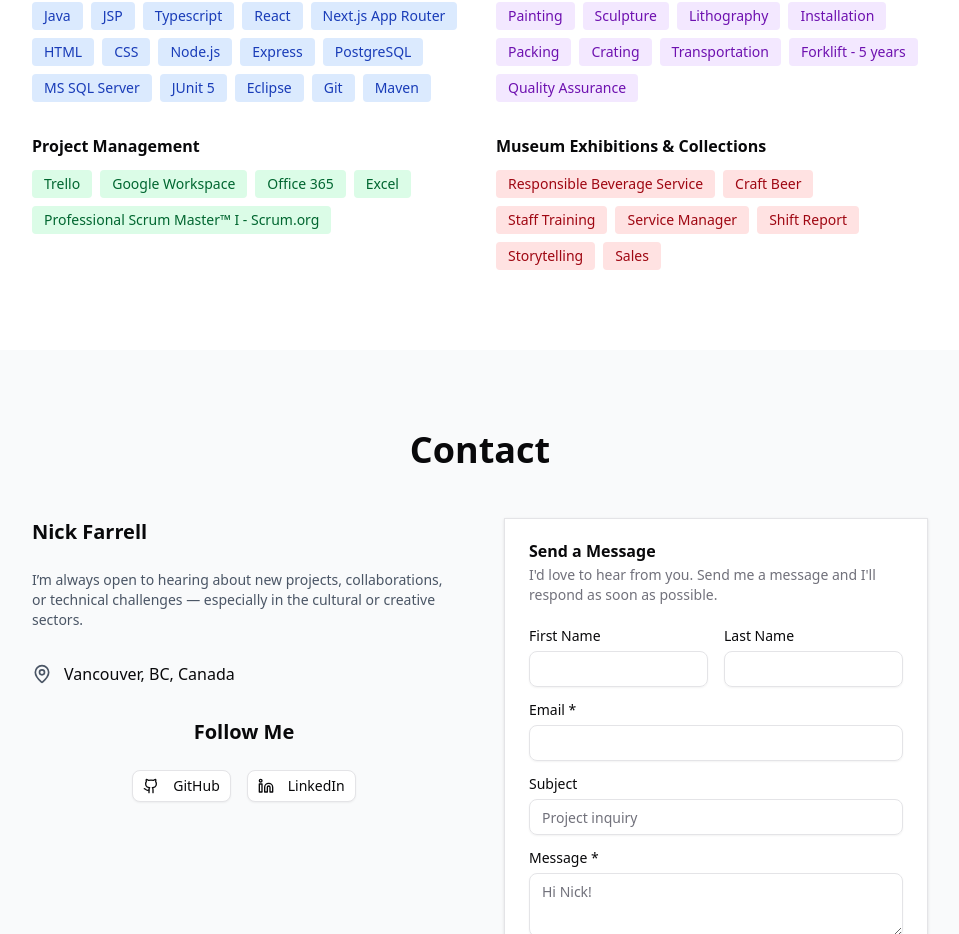
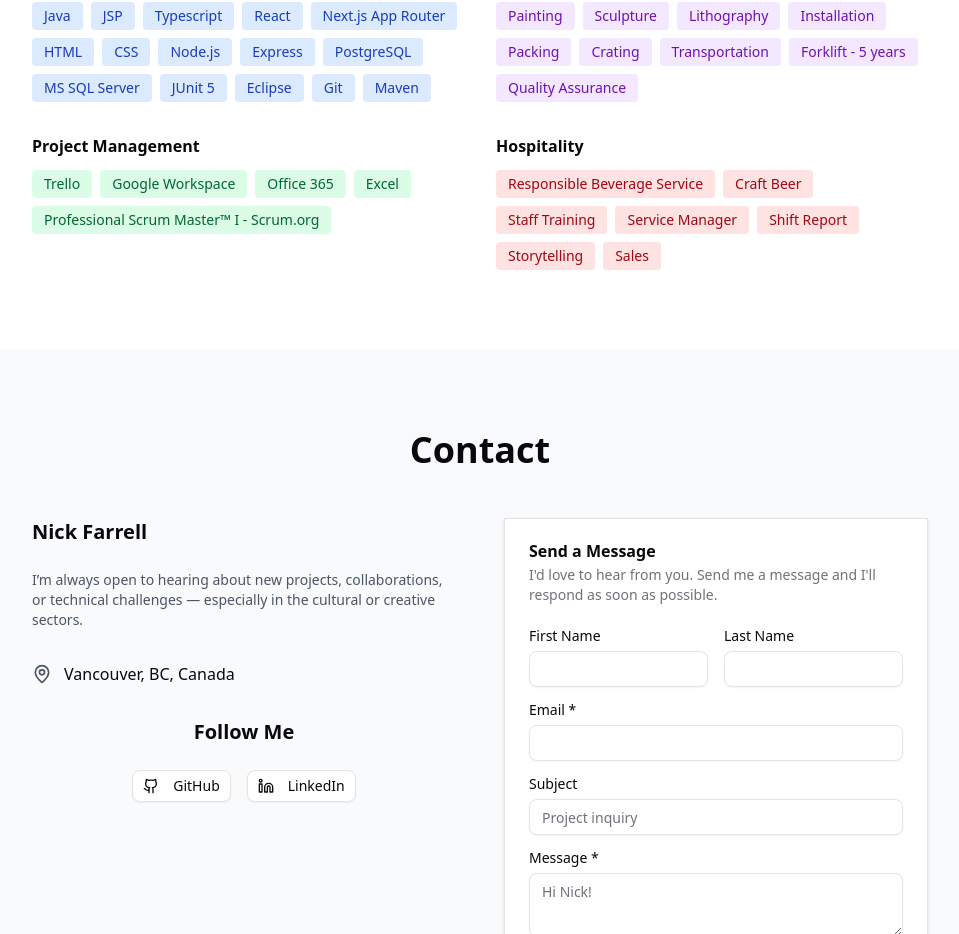
Before and after one commit to nfarrell11/portfolio, a Next.js app: page / in a window 1280 px wide. Shown: the part 5888-6822 px from the top of the page, without its empty margins (160-1119 px from the left). Built offline with nearby package versions, Linux system fonts and the light colour scheme.

Commit message:
fixed typo in hospitality skills section

```diff
--- a/src/components/CV/SkillsSection.tsx
+++ b/src/components/CV/SkillsSection.tsx
@@ -64,7 +64,7 @@ export default function SkillsSection() {
         <SkillsBlock tags={managementSkills} colorClass="bg-green-100 text-green-800" />
       </div>
       <div>
-        <h4 className="font-semibold mb-3">Museum Exhibitions & Collections</h4>
+        <h4 className="font-semibold mb-3">Hospitality</h4>
         <SkillsBlock tags={hospitalitySkills} colorClass="bg-red-100 text-red-800" />
       </div>
     </div>
```
